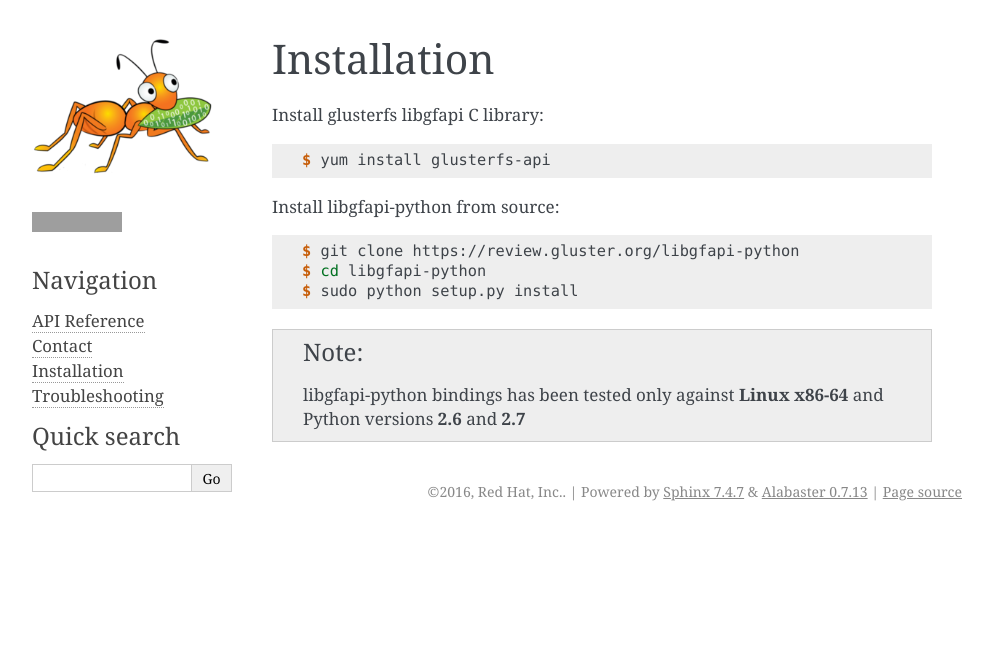
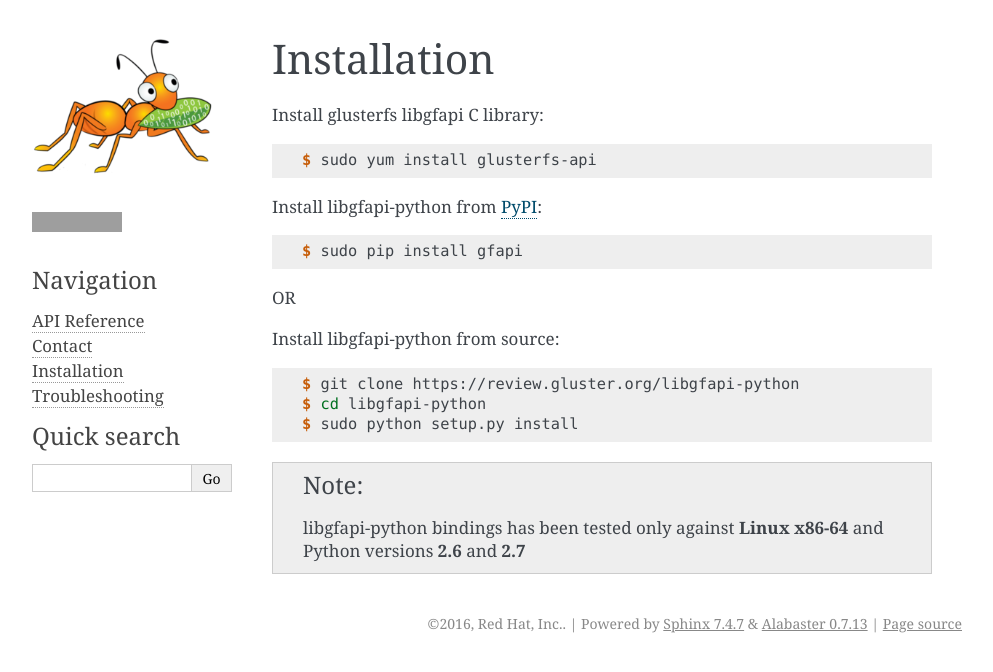
Before and after one commit to gluster/libgfapi-python, a Sphinx documentation site: the page built from doc/install.rst, in a window 1280 px wide, cut to the strip 0-672 px from the top of the page. Shown: the whole strip, without its empty margins (148-1141 px from the left). Built offline with Sphinx 7.4.7, drawn with Linux system fonts in a browser that asks for light colours; grey boxes are pictures that could not be loaded.

Commit message:
Add install instructions for pip
The python bindings is now available for installation using pip.

Change-Id: Ifc2def21e3b099b024a670422e444de82ca52cc6
Signed-off-by: Prashanth Pai <ppai@redhat.com>

```diff
--- a/doc/install.rst
+++ b/doc/install.rst
@@ -5,7 +5,15 @@
 
 .. code-block:: console
 
-    $ yum install glusterfs-api
+    $ sudo yum install glusterfs-api
+
+Install libgfapi-python from `PyPI <https://pypi.python.org/pypi/gfapi/>`_:
+
+.. code-block:: console
+
+    $ sudo pip install gfapi
+
+OR
 
 Install libgfapi-python from source:
 
```
